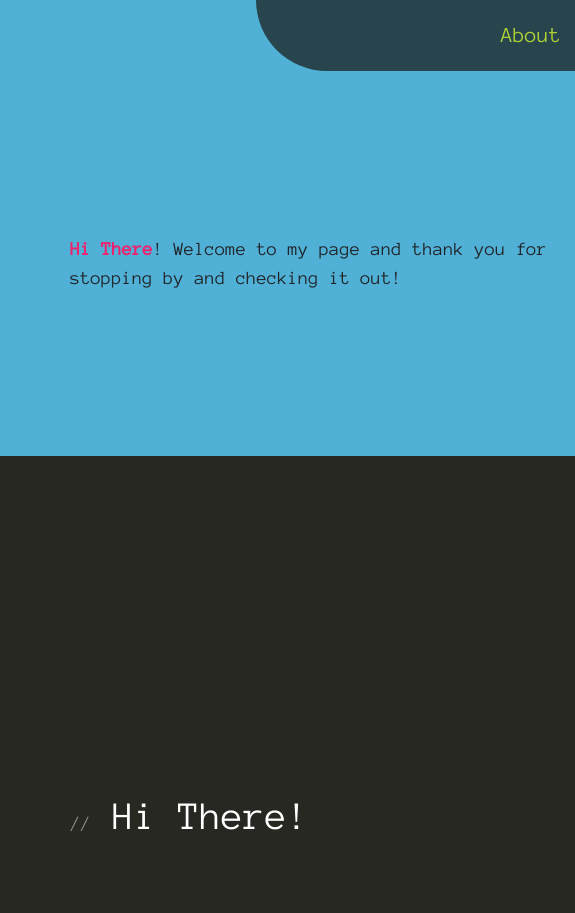
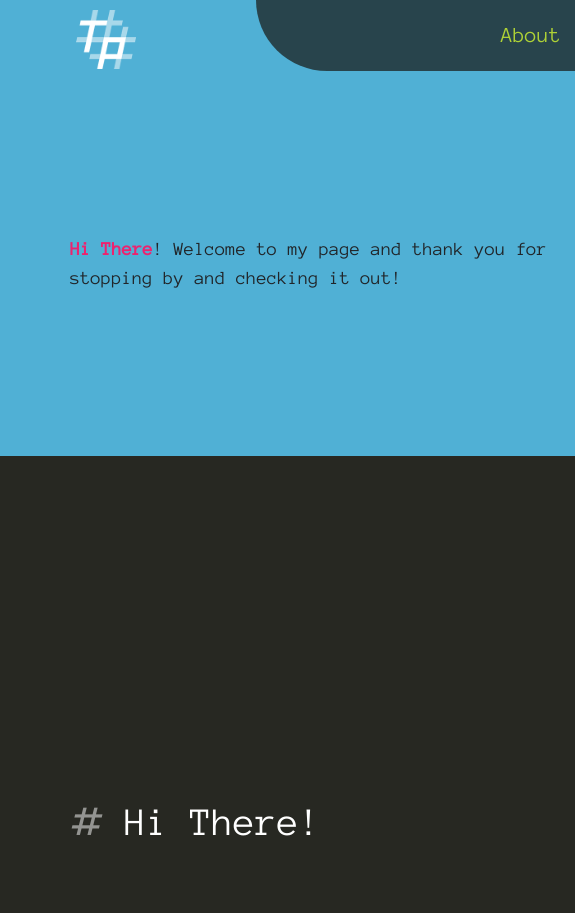
Before and after one commit to thiagosrpt/thiagosrpt.github.io, a plain HTML site: page index.html in a window 1280 px wide. Shown: the top 913 px of the page, 0-575 px from the left. Drawn offline with nearby package versions, Linux system fonts and the light colour scheme; no server answers.

Commit message:
logo updates

```diff
--- a/index.html
+++ b/index.html
@@ -24,7 +24,14 @@
 
 <body>
     <!-- Nav Bar Starts -->
+    <div class="logo-container">
+        <a href="#">
+            <img src="images/logo_white_01.png" class="logo" alt="">
+        </a>
+    </div>
+
     <nav class="navbar sticky-top navbar-expand-lg navbar-dark center-text">
+
         <div class="collapse navbar-collapse" id="toggleMobileMenu">
             <ul class="navbar-nav">
                 <li>
@@ -53,9 +60,9 @@
         const navLink = document.querySelectorAll('.nav-link')
         navLink.forEach((l) => {
             l.addEventListener('click', () => {
-               navButton.classList.add('collapsed');
-               navButton.setAttribute('aria-expanded', "false");
-               menuToggle.classList.remove('show');
+                navButton.classList.add('collapsed');
+                navButton.setAttribute('aria-expanded', "false");
+                menuToggle.classList.remove('show');
 
             })
         })
@@ -89,7 +96,7 @@
         <div class="section black-section content-box" id="about-section">
             <div class="grid-top center-text">
                 <h3>
-                    <span class="title-bars">//</span> Hi There!
+                    <span class="title-bars">#</span> Hi There!
                 </h3>
                 <span>
                     <p>
@@ -98,14 +105,19 @@
                         enable businesses to scale and succeed.
                     <p>
                     <p>
-                        Most of my <a href="https://www.linkedin.com/in/thiago-petrimperni-003a4921" target="_blank">10+ years of experience</a> have been acquired by working in the AdTech and SaaS
+                        Most of my <a href="https://www.linkedin.com/in/thiago-petrimperni-003a4921" target="_blank">10+
+                            years of experience</a> have been acquired by working in the AdTech and SaaS
                         industries. During my career, I have worked on providing support to a variety of
-                        demanding and enterprise customers and helped them overcome the challenges they face in the AdTech
-                        ecosystem from the business as well as technical pespectives as it evolves and becomes more complex.
+                        demanding and enterprise customers and helped them overcome the challenges they face in the
+                        AdTech
+                        ecosystem from the business as well as technical pespectives as it evolves and becomes more
+                        complex.
                     </p>
                     <p>
                         I am currently focusing on expanding my knowledge about Web Development - front and
-                        backend: JavaScript, Python, Django, Node.Js, and more - If you are into that as well, let's connect on <a href="https://github.com/thiagosrpt" target="_blank">GitHub</a> as I'd love to follow you
+                        backend: JavaScript, Python, Django, Node.Js, and more - If you are into that as well, let's
+                        connect on <a href="https://github.com/thiagosrpt" target="_blank">GitHub</a> as I'd love to
+                        follow you
                         and get inspired by your work. ✌️
                     </p>
                 </span>
@@ -115,19 +127,25 @@
         <div class="section blue-section content-box" id="projects-section">
             <div class="grid-project center-text">
                 <h3>
-                    <span class="title-bars">//</span> Projects
+                    <span class="title-bars">#</span> Projects
                 </h3>
                 <div>
                     <!-- Cards Start -->
 
                     <div class="row row-cols-1 row-cols-md-3 g-4">
                         <div class="col">
-                            <a href="https://github.com/thiagosrpt/CS50_projects/tree/web50/projects/2020/x/capstone" target="_blank">
+                            <a href="https://github.com/thiagosrpt/CS50_projects/tree/web50/projects/2020/x/capstone"
+                                target="_blank">
                                 <div class="card h-100">
                                     <img src="images/cs50-capstone.jpg" class="card-img-top" alt="...">
                                     <div class="card-body">
-                                        <h5 class="card-title"><a href="https://github.com/thiagosrpt/CS50_projects/tree/web50/projects/2020/x/capstone" target="_blank">Harvard's CS50 Capstone</a></h5>
-                                        <p class="card-text">Developed using Django, this was my captsone project for concluding CS50's Web Programming with Python and JavaScript. "So, what are we eating?" is an app to help people decide on a place to dine-in, in which every participant gets chime in. </p>
+                                        <h5 class="card-title"><a
+                                                href="https://github.com/thiagosrpt/CS50_projects/tree/web50/projects/2020/x/capstone"
+                                                target="_blank">Harvard's CS50 Capstone</a></h5>
+                                        <p class="card-text">Developed using Django, this was my captsone project for
+                                            concluding CS50's Web Programming with Python and JavaScript. "So, what are
+                                            we eating?" is an app to help people decide on a place to dine-in, in which
+                                            every participant gets chime in. </p>
                                     </div>
                                 </div>
                             </a>
@@ -162,7 +180,7 @@
 
         <div class="section green-section content-box" id="contact-section">
             <div class="grid-top center-text">
-                <h3><span class="title-bars">//</span> Get in touch</h3>
+                <h3><span class="title-bars">#</span> Get in touch</h3>
                 <span>
                     Lorem ipsum dolor sit amet, consectetur adipiscing elit. Nam vitae augue vehicula, tristique lorem
                     in, scelerisque nisl. Nam vel eleifend orci. Praesent elementum, nisl vitae pulvinar vestibulum,
--- a/style.css
+++ b/style.css
@@ -64,6 +64,8 @@ h3 {
     font-weight: bold;
 }
 .title-bars {
+    font-size: 60px;
+    font-style: italic;
     color: rgba(255, 255, 255, 0.503) !important;
 }
 
@@ -80,6 +82,7 @@ nav {
 
 nav .navbar-nav li a:hover{
     color: #ed236f !important;
+    text-shadow: 1px 1px #50b0d5;
 }
 
 nav .navbar-nav li a {
@@ -105,6 +108,29 @@ nav .navbar-nav li a:active {
 .navbar-toggler-icon {
     color: #aed136 !important;
 }
+
+
+/* Logo Handler */
+.logo {
+    width: 60px;
+}
+
+.logo-container {
+    margin-top: 10px;
+    margin-left: 10px;
+    position: absolute;
+    width: 15%;
+    height: 80px;
+    text-align: center;
+}
+
+@media (max-width: 600px) {
+    .logo {
+        width: 50px;
+    }
+}
+
+/* Logo */
 
 /* shape of nav bar */
 .tab {
```
Also changed, not shown: images/logo_greenpink_02.png (added), images/logo_white_01.png (added).
